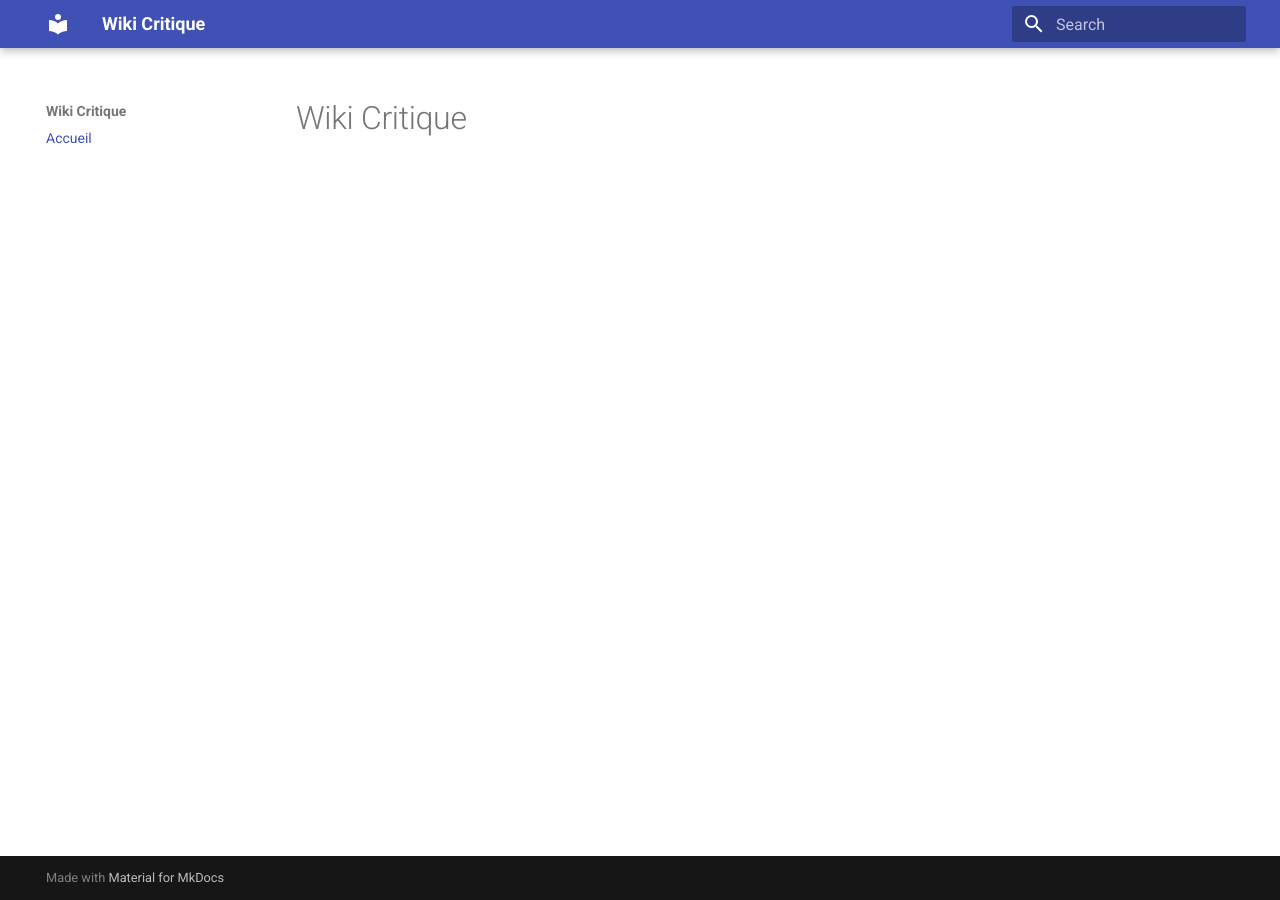
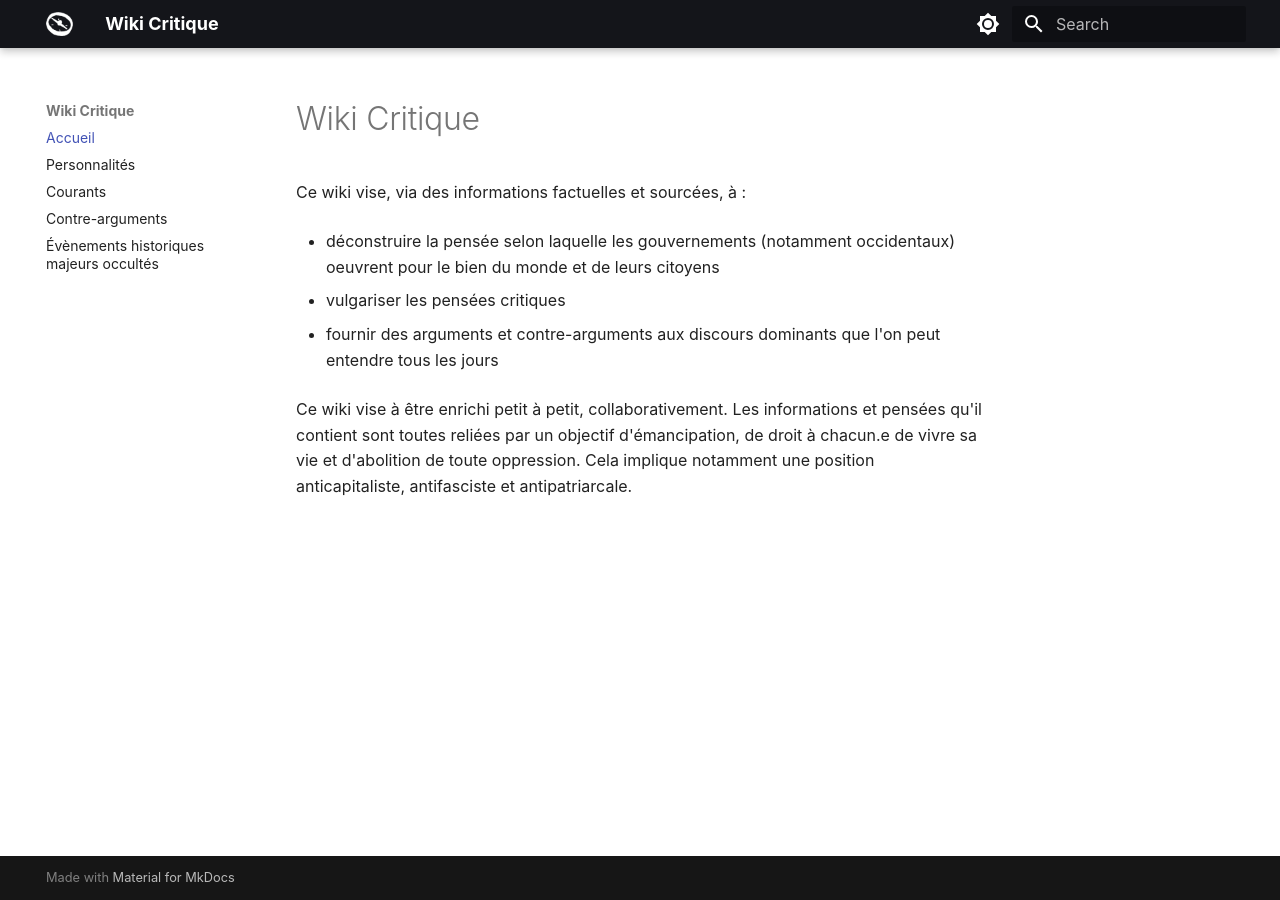
Before and after one commit to wikicritique/wikicritique.github.io, an MkDocs documentation site: the page built from docs/index.md, in a window 1280 px wide. Built offline with MkDocs 1.6.1 and Material for MkDocs 9.7.7, drawn with Linux system fonts in a browser that asks for light colours; some web fonts are replaced.

Commit message:
first pages

```diff
--- a/docs/index.md
+++ b/docs/index.md
@@ -1 +1,12 @@
 # Wiki Critique
+
+Ce wiki vise, via des informations factuelles et sourcées, à :
+
+- déconstruire la pensée selon laquelle les gouvernements (notamment occidentaux) oeuvrent pour le bien du monde et de leurs citoyens
+
+- vulgariser les pensées critiques
+
+- fournir des arguments et contre-arguments aux discours dominants que l'on peut entendre tous les jours
+
+
+Ce wiki vise à être enrichi petit à petit, collaborativement. Les informations et pensées qu'il contient sont toutes reliées par un objectif d'émancipation, de droit à chacun.e de vivre sa vie et d'abolition de toute oppression. Cela implique notamment une position anticapitaliste, antifasciste et antipatriarcale.
--- a/mkdocs.yml
+++ b/mkdocs.yml
@@ -1,6 +1,31 @@
 site_name: Wiki Critique
 theme:
   name: material
+  logo: assets/boussole.png
+  favicon: assets/boussole_noire.png
+  font:
+    text: Averia Serif Libre
+  palette:
+
+    # Palette toggle for light mode
+    - scheme: default
+      primary: black
+      accent: amber
+      toggle:
+        icon: material/brightness-7
+        name: Switch to dark mode
+
+    # Palette toggle for dark mode
+    - scheme: slate
+      primary: black
+      accent: amber
+      toggle:
+        icon: material/brightness-4
+        name: Switch to light mode
 
 nav:
   - Accueil: index.md
+  - Personnalités: personnalites.md
+  - Courants: courants.md
+  - Contre-arguments: contre_arguments.md
+  - Évènements historiques majeurs occultés: evenements_historiques.md
```
Also changed, not shown: docs/contre_arguments.md (added, +3 -0 lines), docs/courants.md (added, +3 -0 lines), docs/evenements_historiques.md (added, +3 -0 lines), docs/personnalites.md (added, +3 -0 lines), docs/assets/boussole.png (added), docs/assets/boussole_noire.png (added).
